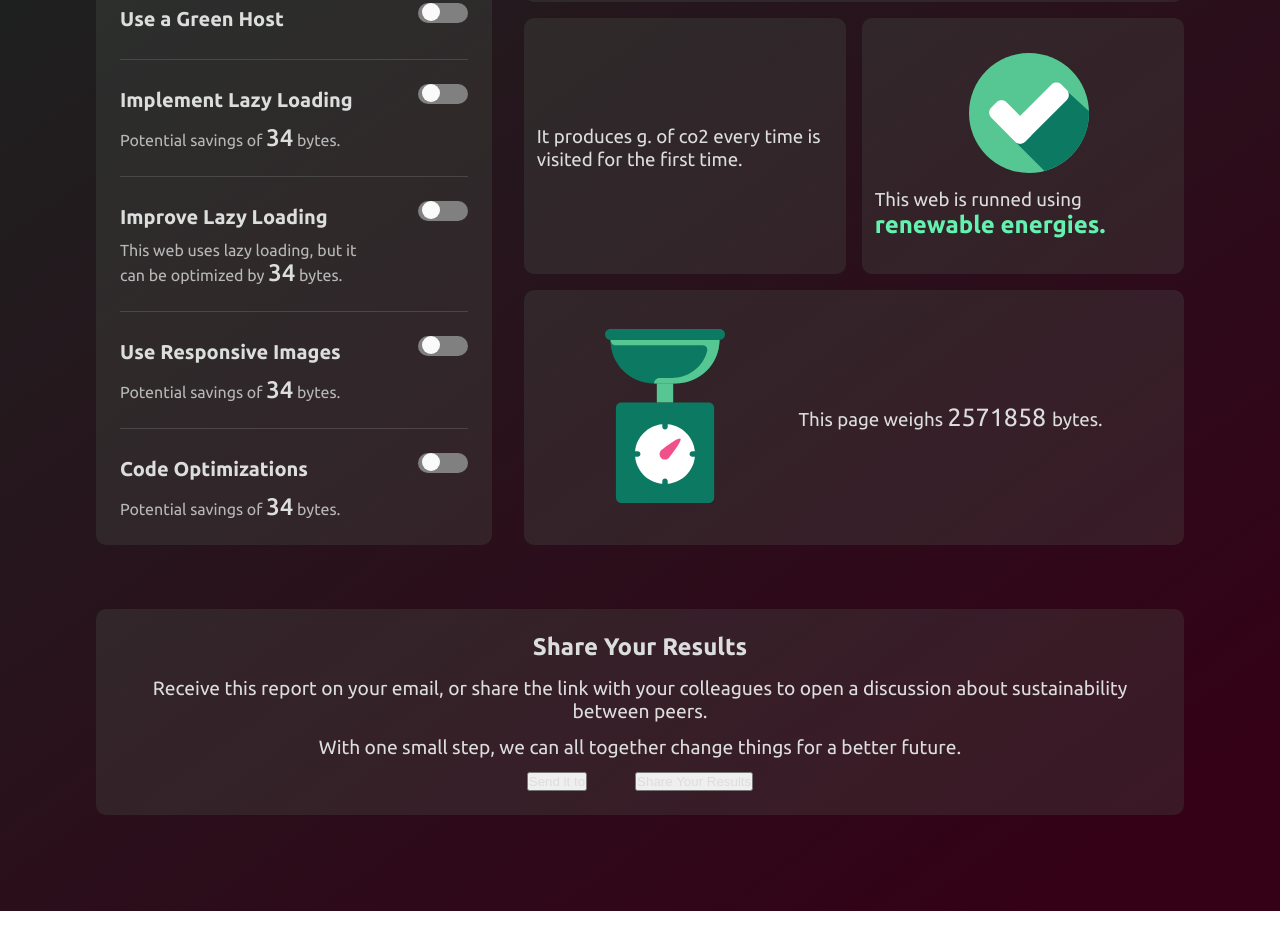
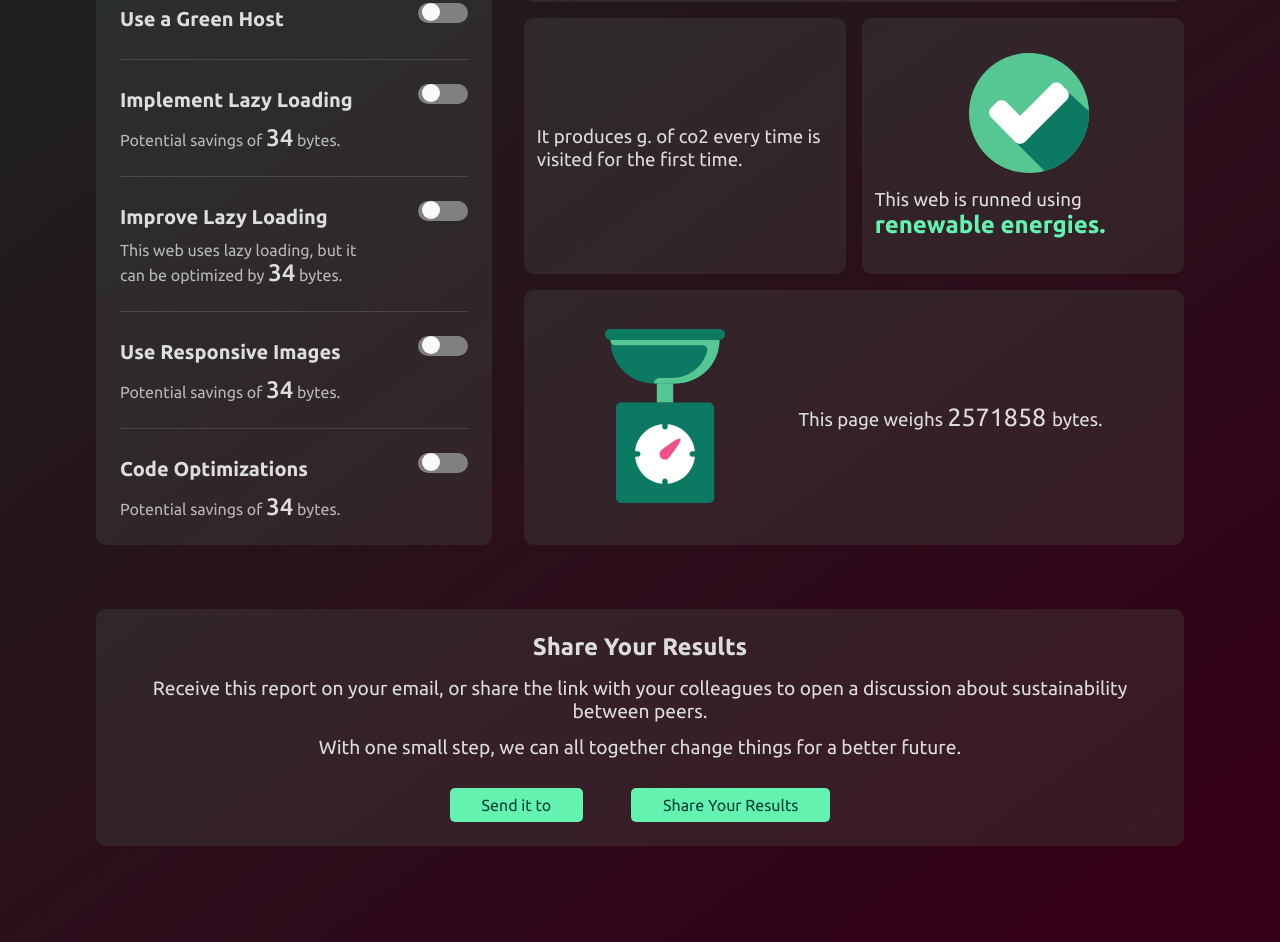
Before and after one commit to ailu-torreval/sustainable-web, a website built with Vite: page index.html in a window 1280 px wide. Shown: the part 1285-2227 px from the top of the page. Before the commit the page ends 2196 px from the top, so only its background shows below. Built offline with nearby package versions, Linux system fonts and the light colour scheme; a script that the page names is missing.

Commit message:
share buttons

```diff
--- a/index.html
+++ b/index.html
@@ -236,8 +236,8 @@
       <p>With one small step, we can all together change things for a better future.</p>
 
       <div id="share-btns">
-        <button id="mail-to"> Send it to <span id="share-mail"></span></button>
-        <button id="share-btn">Share Your Results</button>
+        <button id="mail-to" class="draw-border-2"> Send it to <span id="share-mail"></span></button>
+        <button id="share-btn" class="draw-border-2">Share Your Results</button>
       </div>
 
     </section>
--- a/sass/style.scss
+++ b/sass/style.scss
@@ -444,6 +444,36 @@ input[type="range"] {
   gap: 3rem;
 }
 
+#mail-to {
+  display: inline-block;
+  padding: 0.5rem 2rem;
+  margin-top: 1rem;
+  text-align: center;
+  text-decoration: none;
+  cursor: pointer;
+  background-color: var(--dark-blue);
+  color: var(--box-green);
+  border: none;
+  border-radius: 5px;
+  font-family: var(--body-font);
+  font-size: 1rem;
+}
+
+#share-btn {
+  display: inline-block;
+  padding: 0.5rem 2rem;
+  margin-top: 1rem;
+  text-align: center;
+  text-decoration: none;
+  cursor: pointer;
+  background-color: var(--dark-blue);
+  color: var(--box-green);
+  border: none;
+  border-radius: 5px;
+  font-family: var(--body-font);
+  font-size: 1rem;
+}
+
 //button
 .draw-border {
   // box-shadow: inset 0 0 0 2px #63bf95;
@@ -476,6 +506,7 @@ input[type="range"] {
   color: var(--dark-green);
   border-radius: 5px;
 }
+
 .draw-border:hover::before,
 .draw-border:hover::after {
   border-color: #1d3f2f;
@@ -489,6 +520,10 @@ input[type="range"] {
 }
 .draw-border:hover::after {
   transition-delay: 0s, 0.25s, 0s;
+}
+
+.draw-border-2:hover {
+  opacity: 80%;
 }
 
 .submit-btn {
```
